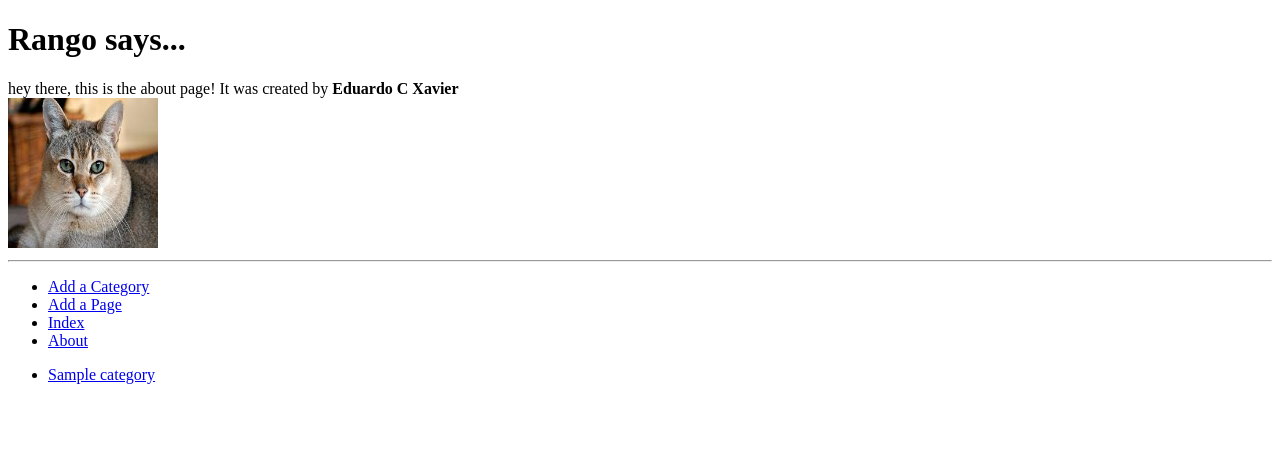
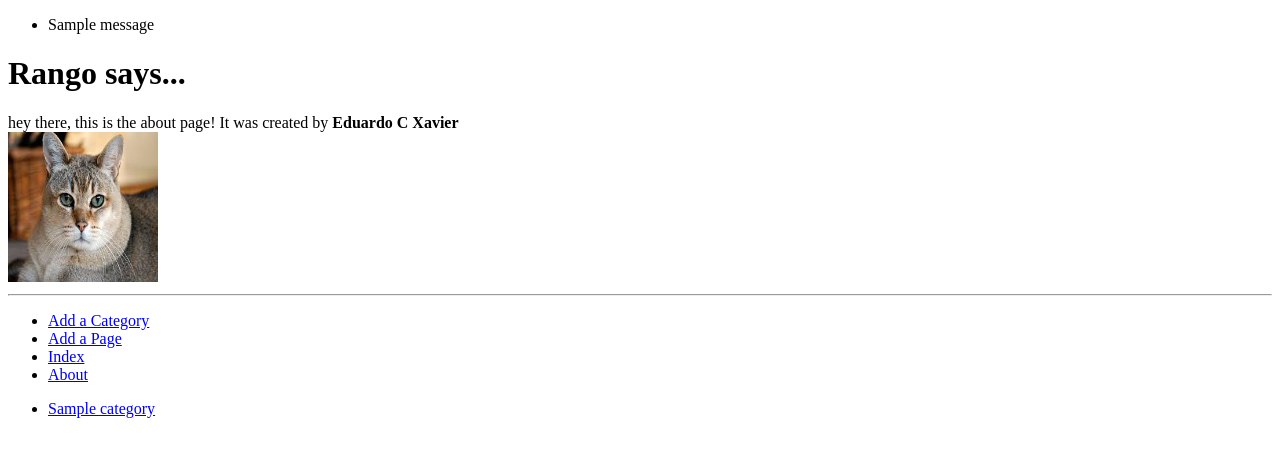
Before and after one commit to eduardocandidoxavier/tango_project, a Django app: page /rango/about in a window 1280 px wide. Shown: the top 457 px of the page. Run offline with Django 3.2, Linux system fonts and the light colour scheme; tables that the repository leaves empty hold one stand-in row (values such as "Sample post"); one stand-in notice (Sample message) is shown.

Commit message:
Included flash messages display on base.html and messages of error/sucess in add_page

```diff
--- a/tango_with_django_project/rango/views.py
+++ b/tango_with_django_project/rango/views.py
@@ -2,6 +2,8 @@
 from django.http import HttpResponse
 from rango.models import Category, Page
 from rango.forms import PageForm, CategoryForm
+from django.contrib import messages
+from django.shortcuts import redirect
 
 def index(request):
     category_list = Category.objects.order_by('-likes')[:5]
@@ -37,8 +39,10 @@
             page.url = form.cleaned_data['url']
             page.category = Category.objects.filter(name=form.cleaned_data['category'])[0]
             page.save()
-            return index(request)
+            messages.success(request, 'Page successfully included in category '+page.category.name)
+            return redirect('index')
         else:
+            messages.error(request, 'Page not included, form invalid!')
             print(form.errors)
     return render(request, 'rango/add_page.html', {'form': form})
 
--- a/tango_with_django_project/templates/rango/base.html
+++ b/tango_with_django_project/templates/rango/base.html
@@ -11,6 +11,15 @@
     </title>
   </head>
   <body>
+    <div>
+        {% if messages %}
+            <ul class="messages">
+            {% for message in messages %}
+                <li {% if message.tags %} class="{{ message.tags }}"{% endif %}>{{ message }}</li>
+            {% endfor %}
+            </ul>
+        {% endif %}
+    </div>
     <div>
         {% block body_block %}
         {% endblock %}
```
